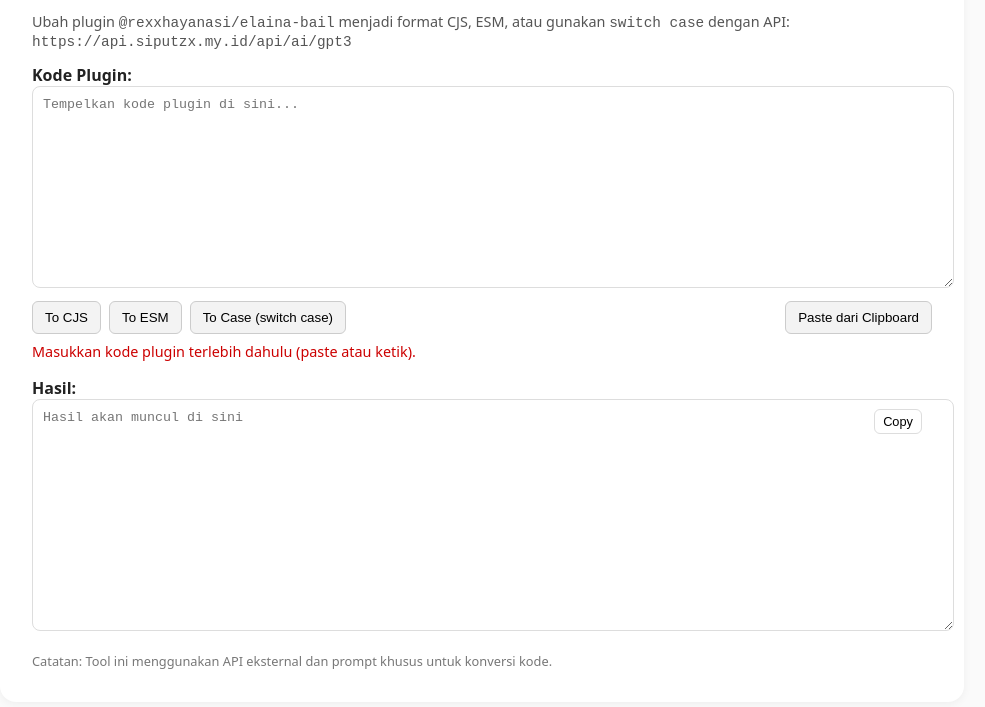
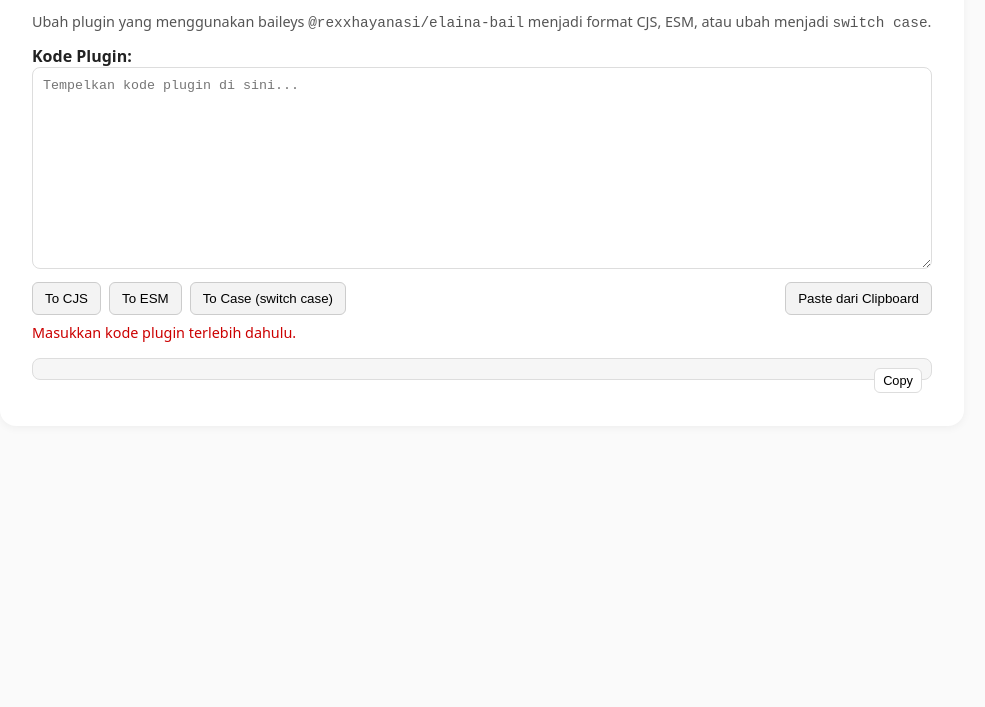
Before and after one commit to rexxzynxd/Plugins-Converter-With-API, a plain HTML site: page index.html in a window 1280 px wide. Both pictures are taken after a click on the button "To Case (switch case)". Shown: the part 119-826 px from the top of the page, without its empty margins (158-1143 px from the left). After the commit the page ends 800 px from the top, so only its background shows below. Drawn offline with Linux system fonts and the light colour scheme.

Commit message:
Update index.html

```diff
--- a/index.html
+++ b/index.html
@@ -1,4 +1,5 @@
-<!DOCTYPE html><html lang="id">
+<!DOCTYPE html>
+<html lang="id">
 <head>
   <meta charset="UTF-8" />
   <meta name="viewport" content="width=device-width, initial-scale=1.0" />
@@ -28,8 +29,14 @@
       border-radius: 8px;
       padding: 10px;
       resize: vertical;
+      box-sizing: border-box;
     }
-    .btns { display: flex; gap: 0.5rem; flex-wrap: wrap; margin-top: 0.5rem; }
+    .btns {
+      display: flex;
+      gap: 0.5rem;
+      flex-wrap: wrap;
+      margin-top: 0.5rem;
+    }
     button {
       background: #f3f3f3;
       border: 1px solid #ccc;
@@ -39,7 +46,7 @@
       transition: all 0.2s;
     }
     button:hover { background: #e6e6e6; }
-    .result-box { position: relative; }
+    .result-box { position: relative; margin-top: 1rem; }
     .copy-btn {
       position: absolute;
       right: 10px;
@@ -52,16 +59,25 @@
       font-size: 0.8rem;
     }
     .error { color: #c00; margin-top: 8px; font-size: 0.9rem; }
-    .note { font-size: 0.8rem; color: #777; margin-top: 1rem; }
+    pre {
+      background: #f6f6f6;
+      border: 1px solid #ddd;
+      border-radius: 8px;
+      padding: 10px;
+      overflow-x: auto;
+      white-space: pre;
+      font-size: 0.9rem;
+    }
   </style>
 </head>
 <body>
   <div class="container">
     <h1>Elaina-Bail Plugin Converter</h1>
     <p>
-      Ubah plugin <code>@rexxhayanasi/elaina-bail</code> menjadi format CJS, ESM, atau gunakan <code>switch case</code> dengan API:
-      <code>https://api.siputzx.my.id/api/ai/gpt3</code>
-    </p><label>
+      Ubah plugin yang menggunakan baileys <code>@rexxhayanasi/elaina-bail</code> menjadi format CJS, ESM, atau ubah menjadi <code>switch case</code>.
+    </p>
+
+    <label>
       <div><strong>Kode Plugin:</strong></div>
       <textarea id="inputCode" rows="12" placeholder="Tempelkan kode plugin di sini..."></textarea>
     </label>
@@ -75,19 +91,13 @@
 
     <div id="error" class="error"></div>
 
-<div style="margin-top:1rem">
-  <div><strong>Hasil:</strong></div>
     <div class="result-box">
-    <textarea id="outputCode" rows="14" readonly placeholder="Hasil akan muncul di sini"></textarea>
       <button id="btnCopy" class="copy-btn">Copy</button>
+      <pre id="outputCode">Hasil akan muncul di sini...</pre>
     </div>
   </div>
 
-<div class="note">
-  Catatan: Tool ini menggunakan API eksternal dan prompt khusus untuk konversi kode.
-</div>
-
-  </div>  <script>
+  <script>
     const API_BASE = 'https://api.siputzx.my.id/api/ai/gpt3';
     const prompts = {
       cjs: "You are a helpful assistant. Convert the following plugin code for the package '@rexxhayanasi/elaina-bail' to CommonJS format (module.exports / require). Only return the converted code and nothing else. Do not add explanations.",
@@ -101,13 +111,13 @@
 
     async function callApi(kind) {
       errorEl.textContent = '';
-      outputEl.value = '';
+      outputEl.textContent = 'Memproses...';
       const code = inputEl.value.trim();
       if (!code) {
-        errorEl.textContent = 'Masukkan kode plugin terlebih dahulu (paste atau ketik).';
+        errorEl.textContent = 'Masukkan kode plugin terlebih dahulu.';
+        outputEl.textContent = '';
         return;
       }
-      outputEl.value = 'Memproses...';
       try {
         const prompt = encodeURIComponent(prompts[kind]);
         const content = encodeURIComponent(code);
@@ -118,12 +128,12 @@
         let result = '';
         if (typeof json === 'string') result = json;
         else if (json.output) result = json.output;
-        else if (json.choices && json.choices[0] && json.choices[0].text) result = json.choices[0].text;
+        else if (json.choices?.[0]?.text) result = json.choices[0].text;
         else result = JSON.stringify(json);
-        outputEl.value = result.trim();
+        outputEl.textContent = result.trim();
       } catch (err) {
-        errorEl.textContent = err.message || 'Gagal memanggil API';
-        outputEl.value = '';
+        errorEl.textContent = err.message || 'Gagal memanggil API.';
+        outputEl.textContent = '';
       }
     }
 
@@ -142,10 +152,11 @@
 
     document.getElementById('btnCopy').onclick = async () => {
       try {
-        await navigator.clipboard.writeText(outputEl.value);
+        await navigator.clipboard.writeText(outputEl.textContent);
       } catch (e) {
         errorEl.textContent = 'Gagal menyalin: ' + e.message;
       }
     };
-  </script></body>
+  </script>
+</body>
 </html>
```
Lines whose indentation alone changed are shown as unchanged.
